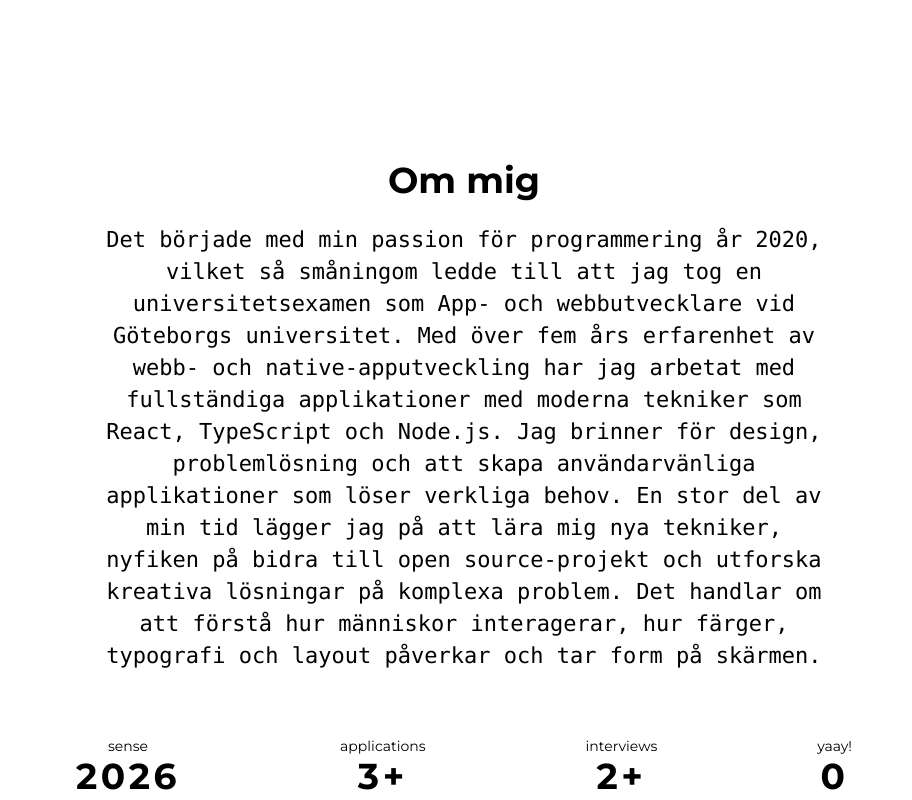
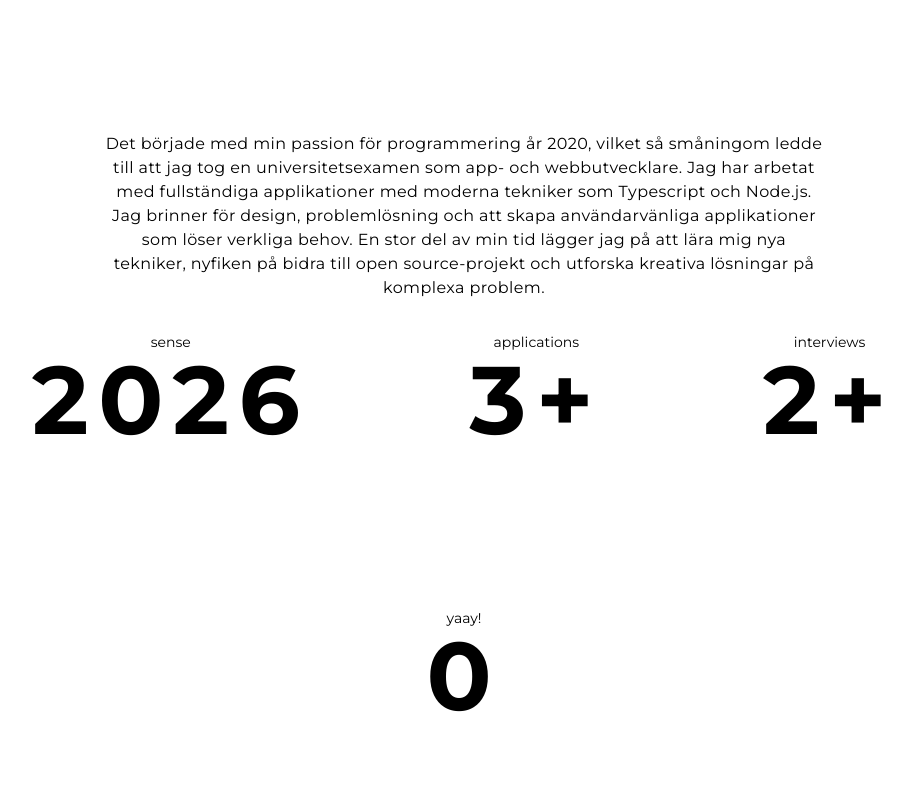
Before and after one commit to ns-develops/Portfolio-ns-dev.tech, a React (Vite) app: page / in a window 1280 px wide. Shown: the part 680-1480 px from the top of the page, without its empty margins (176-1088 px from the left). Built offline with nearby package versions, Linux system fonts and the light colour scheme; a web font is replaced by a local one.

Commit message:
upd text

```diff
--- a/src/components/Info.jsx
+++ b/src/components/Info.jsx
@@ -107,37 +107,37 @@ const Info = () => {
 
   return (
     <motion.div
-      className="flex flex-col justify-center items-center w-full min-h-screen bg-white text-black px-6 md:px-20 lg:px-32 pt-10 pb-32"
+      className="flex flex-col items-center w-full min-h-screen bg-white text-black px-6 md:px-20 lg:px-32 pt-0 pb-24"
       initial={{ opacity: 0, y: 100 }}
       animate={{ opacity: 1, y: 0 }}
       transition={{ duration: 1, ease: "easeOut" }}
     >
       <motion.h2
-        className="text-4xl font-bold mb-6 text-center"
-        initial={{ opacity: 0, y: 40 }}
+        className="text-4xl font-bold mb-2 text-center"
+        initial={{ opacity: 0, y: 30 }}
         whileInView={{ opacity: 1, y: 0 }}
         viewport={{ once: true, amount: 0.6 }}
         transition={{ duration: 0.8, ease: "easeOut" }}
       >
-        Om mig
+
       </motion.h2>
 
       <motion.p
-        className="w-full max-w-[90%] md:max-w-[80%] lg:max-w-[70%] text-center text-[clamp(16px,2vw,22px)] leading-[clamp(24px,3vw,32px)] font-mono"
+        className="w-full max-w-[90%] md:max-w-[80%] lg:max-w-[70%] text-center text-sm md:text-base leading-relaxed tracking-wide mt-1"
         initial={{ opacity: 0, y: 80 }}
         whileInView={{ opacity: 1, y: 0 }}
         viewport={{ once: true, amount: 0.4 }}
         transition={{ duration: 1.1, ease: "easeOut" }}
       >
-        Det började med min passion för programmering år 2020, vilket så småningom ledde till att jag tog en universitetsexamen som App- och webbutvecklare vid Göteborgs universitet. Med över fem års erfarenhet av webb- och native-apputveckling har jag arbetat med fullständiga applikationer med moderna tekniker som React, TypeScript och Node.js.
+        Det började med min passion för programmering år 2020, vilket så småningom ledde till att jag tog en universitetsexamen som app- och webbutvecklare. Jag har arbetat med fullständiga applikationer med moderna tekniker som Typescript och Node.js.
 
-        Jag brinner för design, problemlösning och att skapa användarvänliga applikationer som löser verkliga behov. En stor del av min tid lägger jag på att lära mig nya tekniker, nyfiken på bidra till open source-projekt och utforska kreativa lösningar på komplexa problem. Det handlar om att förstå hur människor interagerar, hur färger, typografi och layout påverkar och tar form på skärmen.
+        Jag brinner för design, problemlösning och att skapa användarvänliga applikationer som löser verkliga behov. En stor del av min tid lägger jag på att lära mig nya tekniker, nyfiken på bidra till open source-projekt och utforska kreativa lösningar på komplexa problem.
       </motion.p>
 
       {/* ===== TIMELINE / STATUS SEKTION ===== */}
       <motion.div
         ref={sectionRef}
-        className="mt-16 flex flex-row items-start justify-center gap-24 md:gap-40 text-center flex-wrap"
+        className="mt-8 flex flex-row items-start justify-center gap-24 md:gap-40 text-center flex-wrap"
         initial={{ opacity: 0, y: 40 }}
         whileInView={{ opacity: 1, y: 0 }}
         viewport={{ once: true, amount: 0.4 }}
@@ -146,7 +146,7 @@ const Info = () => {
         {/* sense */}
         <div className="flex flex-col items-center leading-none">
           <span className="text-sm lowercase">sense</span>
-          <span className="text-3xl md:text-4xl font-bold uppercase tracking-widest">
+          <span className="text-5xl md:text-7xl lg:text-8xl font-bold uppercase tracking-widest">
             2026
           </span>
         </div>
@@ -154,7 +154,7 @@ const Info = () => {
         {/* applications */}
         <div className="flex flex-col items-center leading-none">
           <span className="text-sm lowercase">applications</span>
-          <span className="text-3xl md:text-4xl font-bold uppercase tracking-widest">
+          <span className="text-5xl md:text-7xl lg:text-8xl font-bold uppercase tracking-widest">
             {applications}+
           </span>
         </div>
@@ -162,7 +162,7 @@ const Info = () => {
         {/* interviews */}
         <div className="flex flex-col items-center leading-none">
           <span className="text-sm lowercase">interviews</span>
-          <span className="text-3xl md:text-4xl font-bold uppercase tracking-widest">
+          <span className="text-5xl md:text-7xl lg:text-8xl font-bold uppercase tracking-widest">
             {interviews}+
           </span>
         </div>
@@ -170,7 +170,7 @@ const Info = () => {
         {/* job offer */}
         <div className="flex flex-col items-center leading-none">
           <span className="text-sm lowercase">yaay!</span>
-          <span className="text-3xl md:text-4xl font-bold uppercase tracking-widest">
+          <span className="text-5xl md:text-7xl lg:text-8xl font-bold uppercase tracking-widest">
             0
           </span>
         </div>
```
